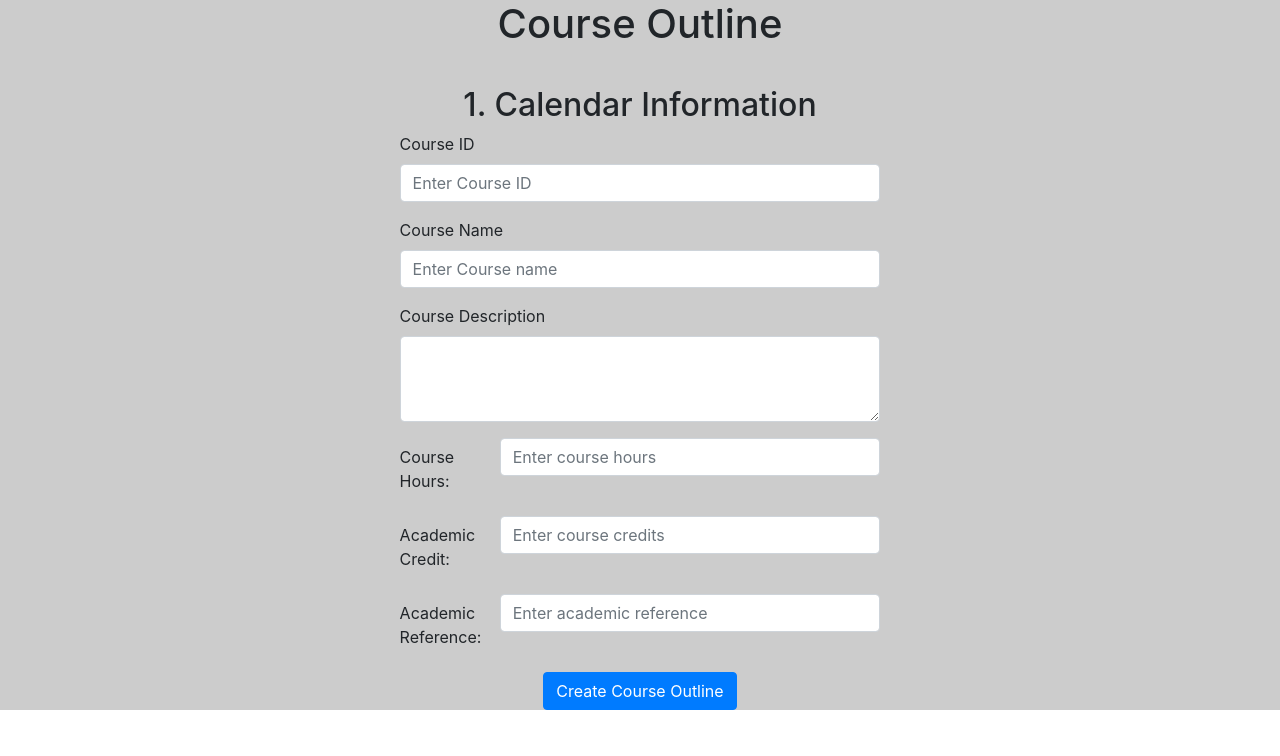
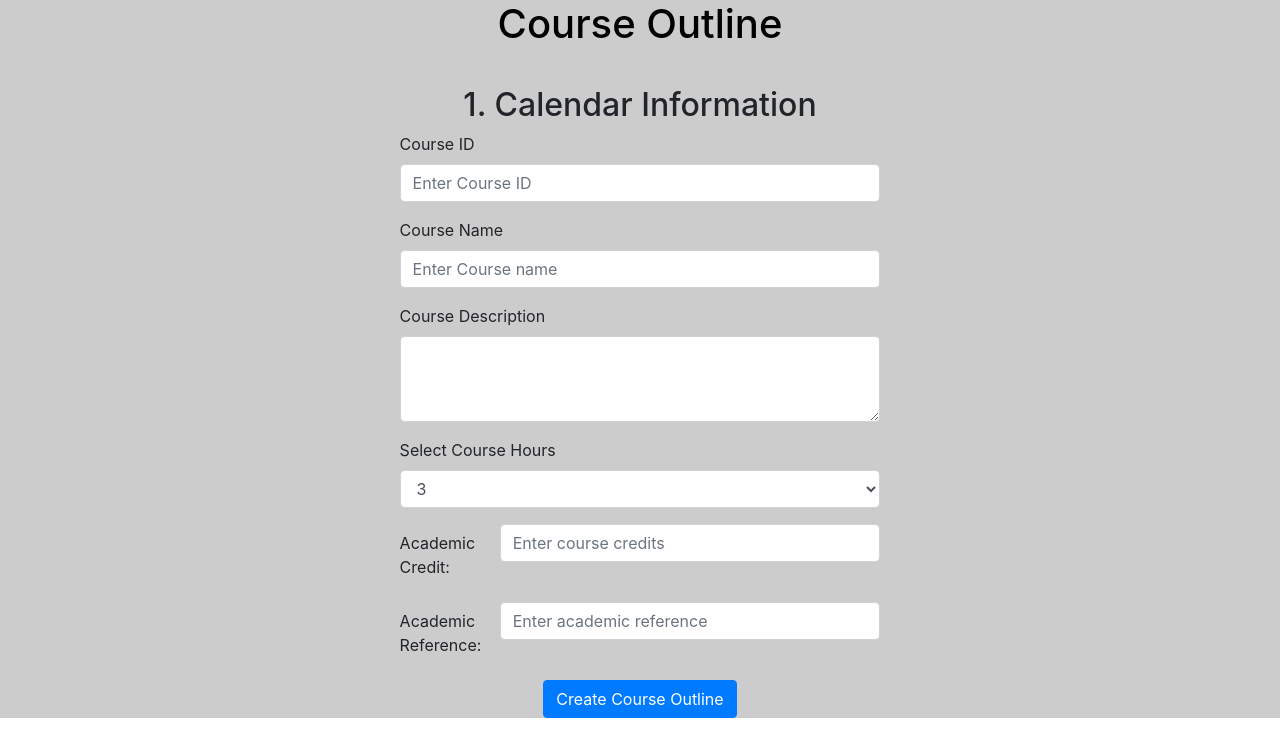
Before and after one commit to khoi16ngo/ENSF607WebDevProject, a React (Create React App) app in the folder project/: page / in a window 1280 px wide. Shown: the top 756 px of the page. Built offline with nearby package versions, Linux system fonts and the light colour scheme.

Commit message:
Worked on styling. Hours dropdown not working

```diff
--- a/project/src/Pages/CreateForm.js
+++ b/project/src/Pages/CreateForm.js
@@ -52,7 +52,29 @@ export default function CreateForm({ state, setState, setIsSubmitted }) {
                         />
                 </Form.Group>
 
-                <Form.Group as={Row} controlId="formHorizontalHours">
+
+
+
+                <Form.Group controlId="Form.ControlSelect1">
+                    <Form.Label>Select Course Hours</Form.Label>
+                            <Form.Control as="select"
+                                value={state.hours || ''}
+                                onSelect={(e) => {
+                                    e.preventDefault();
+                                    setState({hours: e.target.value})
+                                }}
+                            >
+                        <option>3</option>
+                        <option>6</option>
+                        <option>9</option>
+                        <option>12</option>
+
+                    </Form.Control>
+                </Form.Group>
+
+
+
+                {/* <Form.Group as={Row} controlId="formHorizontalHours">
                     <Form.Label column sm={2}>
                     Course Hours:
                     </Form.Label>
@@ -68,7 +90,7 @@ export default function CreateForm({ state, setState, setIsSubmitted }) {
 
                         />
                     </Col>
-                </Form.Group>
+                </Form.Group> */}
 
                 <Form.Group as={Row} controlId="formHorizontalCredit" >
                     <Form.Label column sm={2}>
--- /dev/null
+++ b/project/src/Pages/MyForm.css
@@ -0,0 +1,23 @@
+.title{
+    color: black;
+    display: flex;
+    justify-content: center;
+}
+
+.syllabus{
+    background-color: rgb(230, 230, 230);
+}
+
+.courseInfo{
+     background-color: rgb(213, 221, 248);
+     width: 300px;
+     border: 2px solid rgb(0, 0, 0);
+     padding: 20px;
+     margin: 20px;
+     margin-left: 150px;
+}
+
+#courseDesc{
+    width: 500px;
+    height: 200px;
+}
--- a/project/src/Pages/MyForm.js
+++ b/project/src/Pages/MyForm.js
@@ -1,17 +1,17 @@
 import React from "react";
-
+import './MyForm.css';
 
 export default function Form({ state }) {
     return (
-        <div>
-            <h1>Course</h1>
+        <div className='syllabus'>
+            <h1 className='title' >Course</h1>
             <div>
-                <p>Course ID: {state.courseId}</p>
-                <p>Course Name: {state.courseName}</p>
-                <p>Course Description: {state.courseDescription}</p>
-                <p>Course Hours : {state.courseHours}</p>
-                <p>Course credits: {state.courseCredits}</p>
-                <p>Academic Reference: {state.reference}</p>
+                <p className= 'courseInfo'>Course ID: {state.courseId}</p>
+                <p className= 'courseInfo'>Course Name: {state.courseName}</p>
+                <p className= 'courseInfo' id='courseDesc'>Course Description: {state.courseDescription}</p>
+                <p className= 'courseInfo'>Course Hours : {state.courseHours}</p>
+                <p className= 'courseInfo'>Course credits: {state.courseCredits}</p>
+                <p className= 'courseInfo'>Academic Reference: {state.reference}</p>
             </div>
         </div>
 
```
Also changed, not shown: 1 other file (tests, documents, lock files or other folders).
